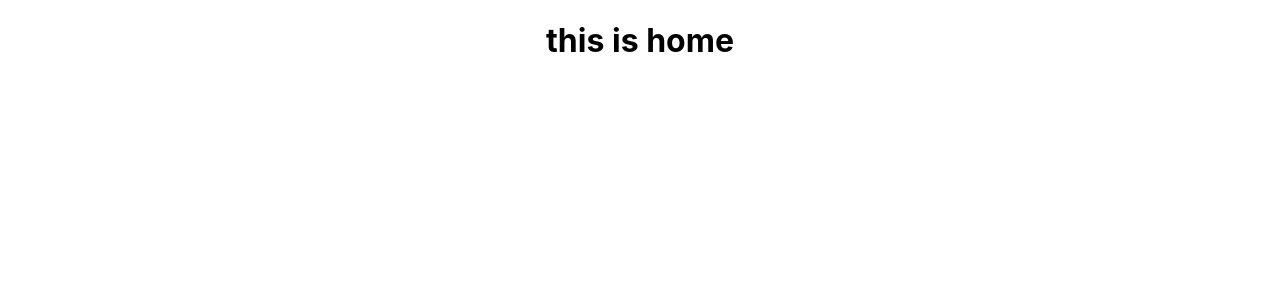
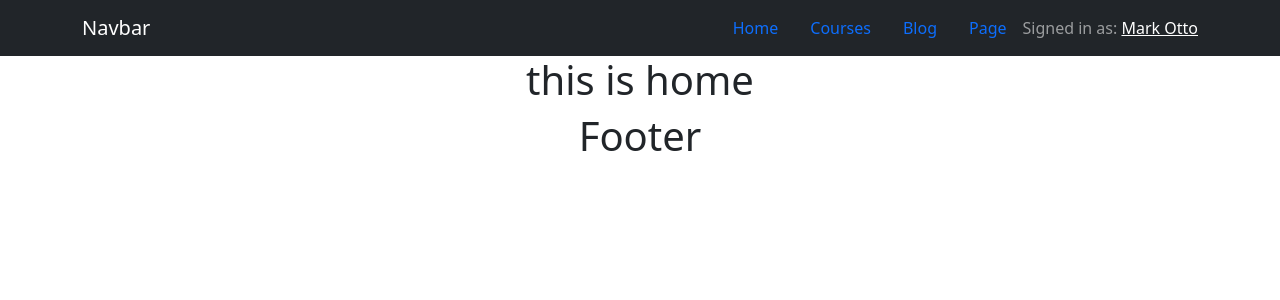
Before and after one commit to Momenuzzaman/educational-website, a React (Create React App) app: page / in a window 1280 px wide. Shown: the top 300 px of the page. Built offline with nearby package versions, Linux system fonts and the light colour scheme.

Commit message:
navbar add

```diff
--- a/package.json
+++ b/package.json
@@ -5,11 +5,14 @@
   "dependencies": {
     "@emotion/react": "^11.9.3",
     "@emotion/styled": "^11.9.3",
+    "@mui/icons-material": "^5.8.4",
     "@mui/material": "^5.9.0",
     "@testing-library/jest-dom": "^5.16.4",
     "@testing-library/react": "^13.3.0",
     "@testing-library/user-event": "^13.5.0",
+    "bootstrap": "^5.1.3",
     "react": "^18.2.0",
+    "react-bootstrap": "^2.4.0",
     "react-dom": "^18.2.0",
     "react-router-dom": "^6.3.0",
     "react-scripts": "5.0.1",
--- a/src/App.js
+++ b/src/App.js
@@ -1,11 +1,15 @@
 
 import './App.css';
 import Home from './Components/Home/Home';
-
+import Footer from './Components/Shared/Footer/Footer';
+import 'bootstrap/dist/css/bootstrap.min.css';
+import Header from './Components/Shared/Header/Header';
 function App() {
   return (
     <div className="App">
+      <Header />
       <Home />
+      <Footer />
     </div>
   );
 }
--- a/src/Components/Shared/Header/Header.js
+++ b/src/Components/Shared/Header/Header.js
@@ -1,9 +1,30 @@
 import React from 'react';
+import { Navbar } from 'react-bootstrap';
+import Container from 'react-bootstrap/Container';
+import Nav from 'react-bootstrap/Nav';
+
 
 const Header = () => {
+
     return (
         <div>
-            <h1>This is Header</h1>
+            <>
+                <Navbar bg="dark" variant="dark" sticky="top" collapseOnSelect expand="lg">
+                    <Container>
+                        <Navbar.Brand href="#home">Navbar</Navbar.Brand>
+                        <Navbar.Toggle />
+                        <Navbar.Collapse className="justify-content-end">
+                            <Nav.Link href="#home">Home</Nav.Link>
+                            <Nav.Link href="#courses">Courses</Nav.Link>
+                            <Nav.Link href="#blog">Blog</Nav.Link>
+                            <Nav.Link href="#Page">Page</Nav.Link>
+                            <Navbar.Text>
+                                Signed in as: <a href="#login">Mark Otto</a>
+                            </Navbar.Text>
+                        </Navbar.Collapse>
+                    </Container>
+                </Navbar>
+            </>
         </div>
     );
 };
```
Also changed, not shown: 1 other file (tests, documents, lock files or other folders).
